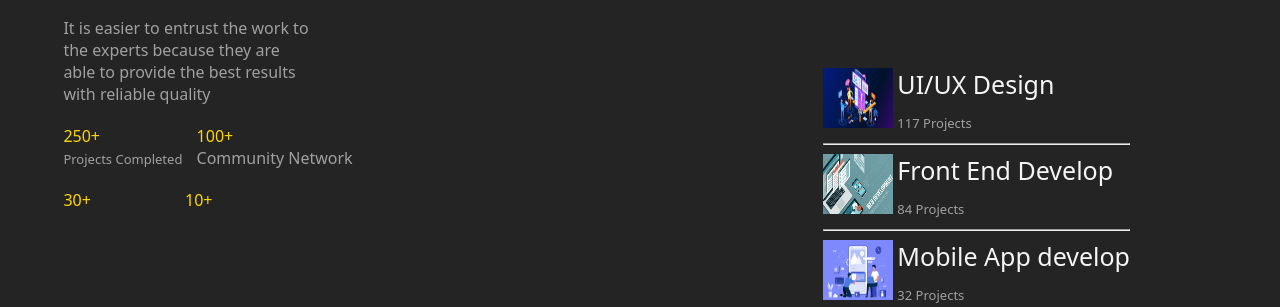
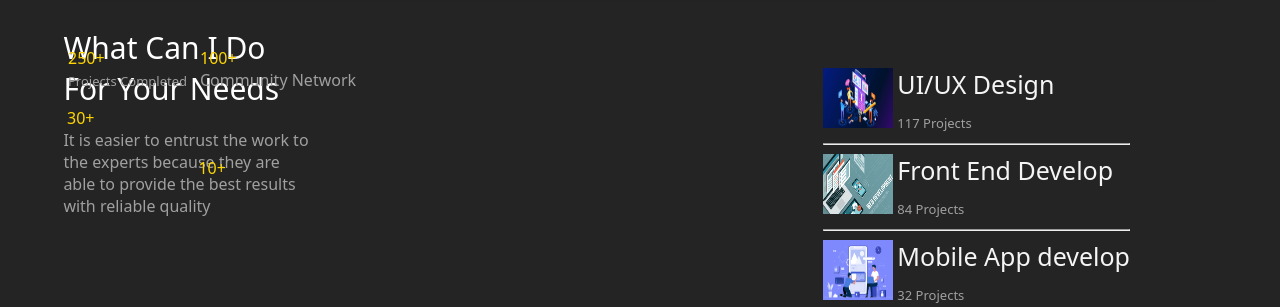
Before and after one commit to muhammadnoor2005/pratice-portfolio, a plain HTML site: page index.html in a window 1280 px wide. Shown: the part 923-1230 px from the top of the page. Drawn offline with Linux system fonts and the light colour scheme.

Commit message:
updated locations

```diff
--- a/styles.css
+++ b/styles.css
@@ -154,8 +154,8 @@ box-shadow:  4px -4px 5px 0.1px rgba(0, 0, 0, 0.479);
 }
 .lowdes{
     max-width: 250px;
-    position: relative;
-    top: -80px;
+    position: absolute;
+    bottom:60px;
 
 }
 .detail2{
@@ -165,9 +165,9 @@ box-shadow:  4px -4px 5px 0.1px rgba(0, 0, 0, 0.479);
 }
 .a250{
     display: inline-block;
-    position: relative;
-    top: 340px;
-    left:25px;
+    position: absolute;
+    top:970px;
+    left:68px;
     color: gold;
 }
 .ds250{
@@ -176,26 +176,26 @@ box-shadow:  4px -4px 5px 0.1px rgba(0, 0, 0, 0.479);
 }
 .b100{
     display: inline-block;
-    position: relative;
-    top: 340px;
-    left: 35px;
+    position: absolute;
+    top: 970px;
+    left: 200px;
     color: gold;
 }
 .ds100{
     color:  rgb(160, 160, 160);
 }
 .c30{
-    position: relative;
-    top: 360px;
-    left: 25px;
+    position: absolute;
+    top: 1030px;
+    left: 67px;
     display: inline-block;
     color: gold;
 }
 .d10{
     display: inline-block;
     position: relative;
-    top: 360px;
-    left:115px;
+    top: 520px;
+    left:160px;
     color: gold;
 }
 .lowersec{
```
